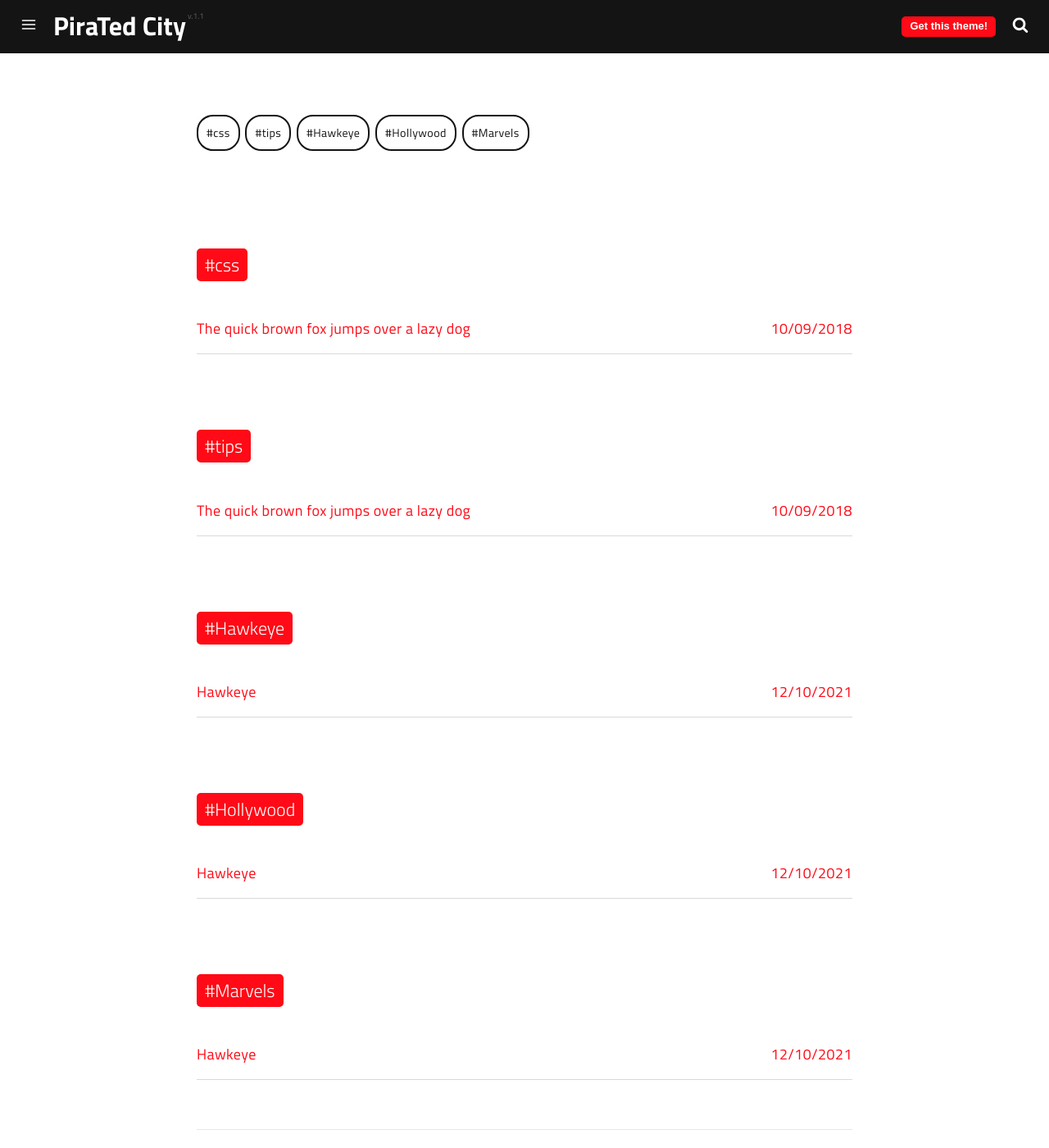
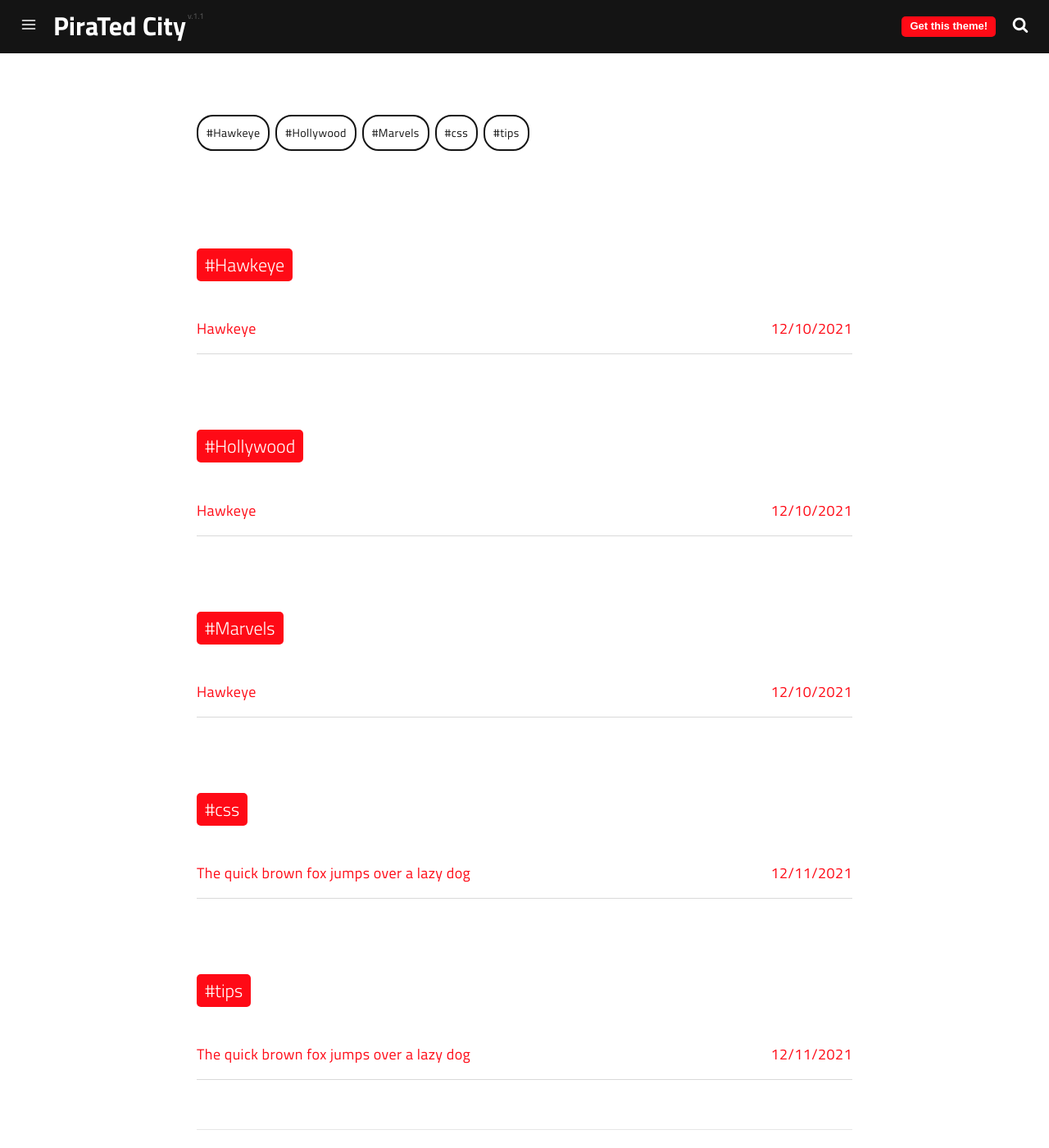
Before and after one commit to PiraTedCity/PiraTedCity.github.io, a Jekyll site: the page built from tags.html, in a window 1280 px wide and 1400 px high. Shown: the whole window at 82% size. Built offline with Jekyll 4.4.1, drawn with Linux system fonts in a browser that asks for light colours; a script that is not in the unit is left out.

Commit message:
Update 2011-04-04-the-quick-brown-fox-jumps-over-a-lazy-dog.md

```diff
--- a/_posts/2011-04-04-the-quick-brown-fox-jumps-over-a-lazy-dog.md
+++ b/_posts/2011-04-04-the-quick-brown-fox-jumps-over-a-lazy-dog.md
@@ -1,5 +1,5 @@
 ---
-date: 2018-10-09 12:26:40
+date: 2021-12-11 12:26:40
 layout: post
 title: The quick brown fox jumps over a lazy dog
 subtitle: Lorem ipsum dolor sit amet, consectetur adipisicing elit.
```
